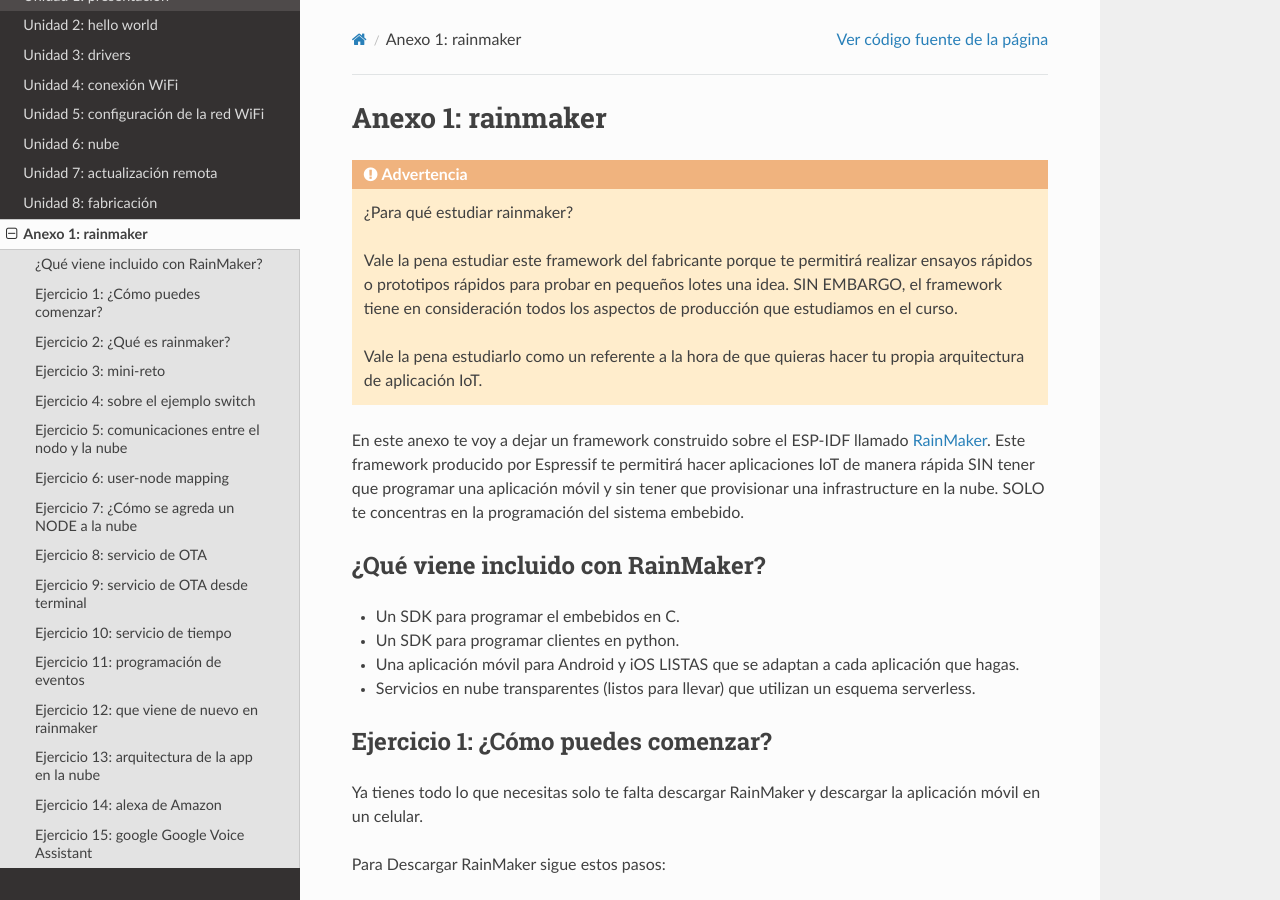
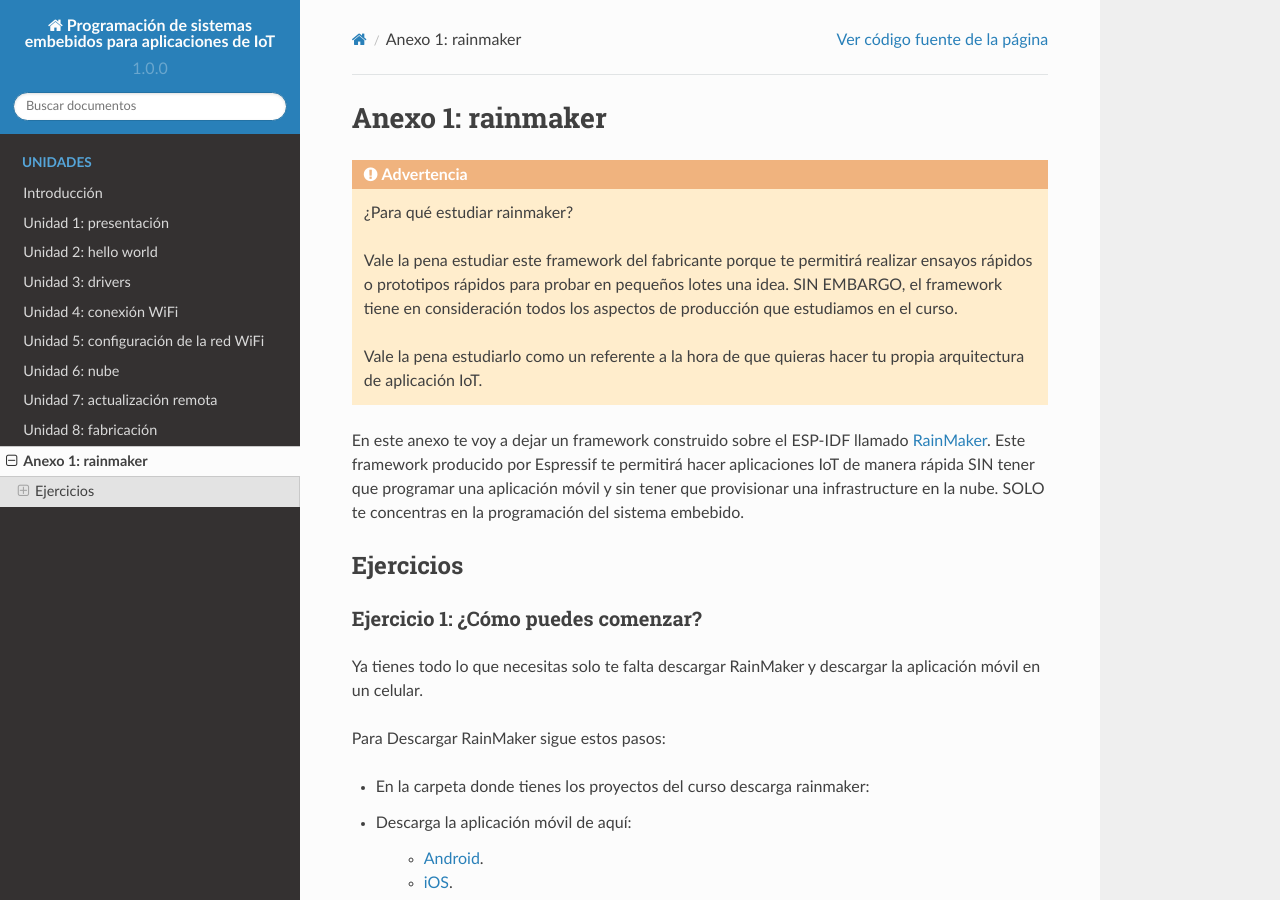
Before and after one commit to juanferfranco/espiot, a Sphinx documentation site: the page built from docs/_anexo1/anexo1.rst, in a window 1280 px wide and 900 px high. Built offline with Sphinx 7.4.7 and the Read the Docs theme 2.0.0, drawn with Linux system fonts in a browser that asks for light colours.

Commit message:
update anexo 1 format

```diff
--- a/docs/_anexo1/anexo1.rst
+++ b/docs/_anexo1/anexo1.rst
@@ -17,19 +17,11 @@ te permitirá hacer aplicaciones IoT de manera rápida SIN tener que programar u
 aplicación móvil y sin tener que provisionar una infrastructure en la nube. SOLO te
 concentras en la programación del sistema embebido.
 
-
-¿Qué viene incluido con RainMaker?
-------------------------------------
-
-* Un SDK para programar el embebidos en C.
-* Un SDK para programar clientes en python.
-* Una aplicación móvil para Android y iOS LISTAS que se adaptan a cada aplicación
-  que hagas.
-* Servicios en nube transparentes (listos para llevar) que utilizan un
-  esquema serverless.
+Ejercicios
+------------
 
 Ejercicio 1: ¿Cómo puedes comenzar?
---------------------------------------
+^^^^^^^^^^^^^^^^^^^^^^^^^^^^^^^^^^^^^^^^^
 
 Ya tienes todo lo que necesitas solo te falta descargar RainMaker y
 descargar la aplicación móvil en un celular.
@@ -137,7 +129,7 @@ Para Descargar RainMaker sigue estos pasos:
   Nota que la zona horaria corresponde a la nuestra: ``-0500[>],``.
 
 Ejercicio 2: ¿Qué es rainmaker?
----------------------------------
+^^^^^^^^^^^^^^^^^^^^^^^^^^^^^^^^^^^^^^^^^
 
 En `este <https://medium.com/the-esp-journal/introducing-esp-rainmaker-8fa968bbb2de>`__
 enlace puedes leer al respecto. La siguiente figura tomada del sitio anterior resumen
@@ -149,7 +141,7 @@ un poco de qué se trata:
    :align: center
 
 Ejercicio 3: mini-reto
-------------------------
+^^^^^^^^^^^^^^^^^^^^^^^^^^^^^^^^^^^^^^^^^
 
 Luego de la lectura del ejercicio anterior, trata de resumir el flujo de desarrollo
 con rainmaker.
@@ -157,7 +149,7 @@ con rainmaker.
 ¿Si quieres controlar o leer externamente un actuador o sensor qué debes hacer?
 
 Ejercicio 4: sobre el ejemplo switch
---------------------------------------------------
+^^^^^^^^^^^^^^^^^^^^^^^^^^^^^^^^^^^^^^^^^
 
 Revisa de nuevo los conceptos fundamentales de rainmaker en
 `este <https://rainmaker.espressif.com/docs/spec-concepts.html>`__ enlace.
@@ -179,20 +171,20 @@ En `este <https://rainmaker.espressif.com/docs/firmware-dev.html>`__ enlace
 puedes estudiar cómo desarrollar tu propio programa usando rainmaker.
 
 Ejercicio 5: comunicaciones entre el nodo y la nube
------------------------------------------------------
+^^^^^^^^^^^^^^^^^^^^^^^^^^^^^^^^^^^^^^^^^
 
 En `este <https://rainmaker.espressif.com/docs/node-cloud-comm.html>`__ enlace puedes leer
 los detalles de comunicación entre el esp32 y la nube.
 
 Ejercicio 6: user-node mapping
--------------------------------
+^^^^^^^^^^^^^^^^^^^^^^^^^^^^^^^^^^^^^^^^^
 
 ¿Cómo se logra asociar un NODE a la aplicación móvil?
 
 Analiza el siguiente `enlace <https://rainmaker.espressif.com/docs/user-node-mapping.html#user---node-mapping>`__.
 
 Ejercicio 7: ¿Cómo se agreda un NODE a la nube
--------------------------------------------------
+^^^^^^^^^^^^^^^^^^^^^^^^^^^^^^^^^^^^^^^^^
 
 Se realiza mediante un proceso denominado claiming que puedes consultar
 `aquí <https://rainmaker.espressif.com/docs/claiming.html#claiming>`__. En particular,
@@ -200,7 +192,7 @@ en el ejemplo de este anexo se utiliza la opción
 `Assisted Claiming <https://rainmaker.espressif.com/docs/claiming.html#assisted-claiming-esp32>`__.
 
 Ejercicio 8: servicio de OTA
--------------------------------
+^^^^^^^^^^^^^^^^^^^^^^^^^^^^^^^^^^^^^^^^^
 
 Rainmaker permite acceder al dispositivo por medio de un
 `dashboard <https://dashboard.rainmaker.espressif.com/>`__ con el cual puedes hacer
@@ -247,7 +239,7 @@ Prueba el servicio de OTA con el dashboard así:
   se haga de inmediato. Selecciona el botón Start OTA.
 
 Ejercicio 9: servicio de OTA desde terminal
---------------------------------------------
+^^^^^^^^^^^^^^^^^^^^^^^^^^^^^^^^^^^^^^^^^^^^^
 
 También puedes hacer OTA desde la terminal utilizando la ``CLI`` de rainmaker.
 
@@ -332,33 +324,33 @@ Sigue estos pasos:
   Ten paciencia, si no te funciona prueba de nuevo.
 
 Ejercicio 10: servicio de tiempo
------------------------------------
+^^^^^^^^^^^^^^^^^^^^^^^^^^^^^^^^^^^^^^^^^
 
 Es un `servicio <https://rainmaker.espressif.com/docs/time-service.html#time-service>`__
 que permite al node sincronizar la hora y la fecha utilizando
 SNTP y ajustarla según la zona horaria.
 
 Ejercicio 11: programación de eventos
-----------------------------------------
+^^^^^^^^^^^^^^^^^^^^^^^^^^^^^^^^^^^^^^^^^
 
 El ejemplo switch también permite
 `programar eventos <https://rainmaker.espressif.com/docs/scheduling.html>`__. Para hacerlo
 deberás utilizar la aplicación móvil (ícono schedules).
 
 Ejercicio 12: que viene de nuevo en rainmaker
------------------------------------------------
+^^^^^^^^^^^^^^^^^^^^^^^^^^^^^^^^^^^^^^^^^^^^^^^
 
 RainMaker es una herramienta en evolución, se
 `ven venir <https://rainmaker.espressif.com/docs/what-next.html>`__ cosas interesantes.
 
 
 Ejercicio 13: arquitectura de la app en la nube
-------------------------------------------------
+^^^^^^^^^^^^^^^^^^^^^^^^^^^^^^^^^^^^^^^^^^^^^^^^^^^^
 
 `¿Cómo funciona rainmaker? <https://medium.com/the-esp-journal/esp-rainmaker-and-serverless-d144d8a71987>`__.
 
 Ejercicio 14: alexa de Amazon
--------------------------------
+^^^^^^^^^^^^^^^^^^^^^^^^^^^^^^^^^^^^^^^^^
 
 El ejemplo que estamos utilizando soporta servicios externos como alexa. Para activar
 este servicio tendrás que:
@@ -382,7 +374,8 @@ Una vez hagas todo esto ya estás listo. Podrás controlar tu dispositivo con al
    :align: center
 
 Ejercicio 15: google Google Voice Assistant
----------------------------------------------
+^^^^^^^^^^^^^^^^^^^^^^^^^^^^^^^^^^^^^^^^^^^^^
+
 
 Puedes hacer lo mismo con el asistente de voz de Google.
 
```
